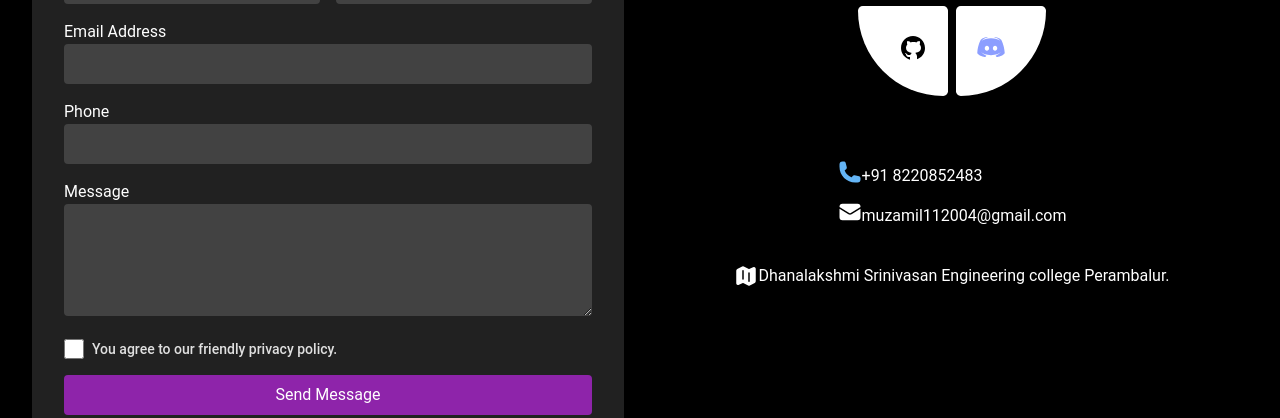
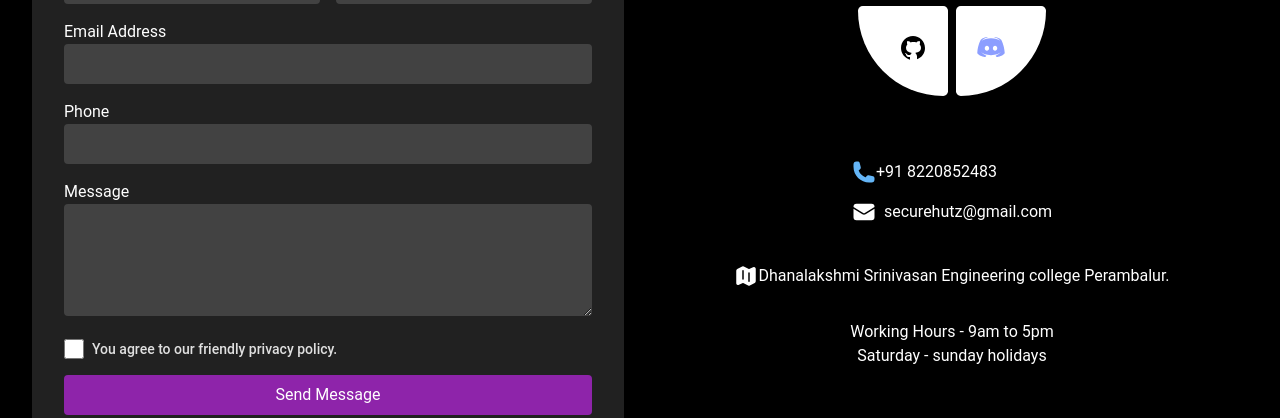
Before and after one commit to codingisf/cyberweep, a React (Vite) app: page /contact in a window 1280 px wide. Shown: the part 772-1190 px from the top of the page. Built offline with nearby package versions, Linux system fonts and the light colour scheme.

Commit message:
Update ContactusPage.jsx

```diff
--- a/src/Pages/ContactusPage.jsx
+++ b/src/Pages/ContactusPage.jsx
@@ -216,24 +216,24 @@ function ContactusPage() {
               </div>
             </div>
             <div className="mt-5 mx-auto">
-              <div className="flex items-center space-y-2 mt-8 mx-auto">
+              <div className="flex align-center space-y-2 mt-8 mx-auto">
                 <PhoneIcon className="h-6 w-6 my-2 text-blue-300" />
                 <a
                   href="tel:+91 8220852483"
-                  className="text-white hover:underline"
+                  className="text-white hover:underline text-center"
                 >
                   +91 8220852483
                 </a>
               </div>
 
               {/* Mail Icon with Anchor Tag */}
-              <div className="flex items-center space-y-2 w-full ">
+              <div className="flex  space-y-2 w-full gap-2 align-middle">
                 <EnvelopeIcon className="h-6 w-6 my-2 text-white" />
                 <a
-                  href="mailto:muzamil112004@gmail.com"
+                  href="mailto:securehutz@gmail.com"
                   className="text-white hover:underline"
                 >
-                  muzamil112004@gmail.com
+                  securehutz@gmail.com
                 </a>
               </div>
             </div>
@@ -243,6 +243,11 @@ function ContactusPage() {
               <span>
                 Dhanalakshmi Srinivasan Engineering college Perambalur.
               </span>
+            </div>
+
+            <div className="text-white gap-3">
+              <p>Working Hours - 9am to 5pm</p>
+              <p>Saturday - sunday holidays</p>
             </div>
           </div>
         </div>
```
